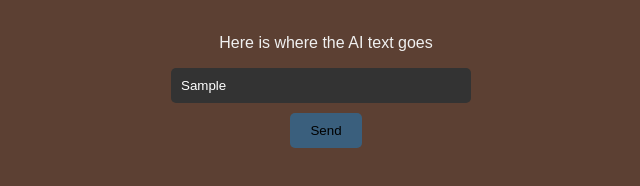
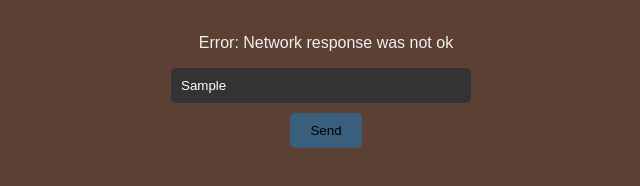
Before and after one commit to BadAtRainbow6/Dungeon-Master, a website: page public/index.html in a window 1280 px wide. Both pictures are taken after typing "Sample" into the empty fields and a click on the button "Send". Shown: the part 376-562 px from the top of the page, 314-954 px from the left. Drawn offline with Linux system fonts and the light colour scheme; no server answers.

Commit message:
data from frontend to backend

```diff
--- a/public/index.html
+++ b/public/index.html
@@ -1,4 +1,5 @@
 <html lang="en">
+
 <head>
     <meta charset="UTF-8">
     <meta name="viewport" content="width=device-width, initial-scale=1.0">
@@ -11,6 +12,7 @@
         </ul>
     </nav>
 </head>
+
 <body>
     <h1>Dungeon Master</h1>
 
@@ -20,6 +22,31 @@
 </body>
 
 <script>
+    document.getElementById('send').addEventListener('click', async () => {
+        const input = document.getElementById('input').value.trim();
+        const responseParagraph = document.querySelector('.aiResponse');
 
+        if (input === '') return;
+
+        try {
+            const res = await fetch('/api/ai', {
+                method: 'POST',
+                headers: {
+                    'Content-Type': 'application/json'
+                },
+                body: JSON.stringify({ message: input })
+            });
+
+            if (!res.ok) {
+                throw new Error('Network response was not ok');
+            }
+
+            const data = await res.json();
+            responseParagraph.textContent = data.response || 'No response from AI.';
+        } catch (err) {
+            responseParagraph.textContent = 'Error: ' + err.message;
+        }
+    });
 </script>
+
 </html>
```
Also changed, not shown: server.js (+11 -11 lines).
